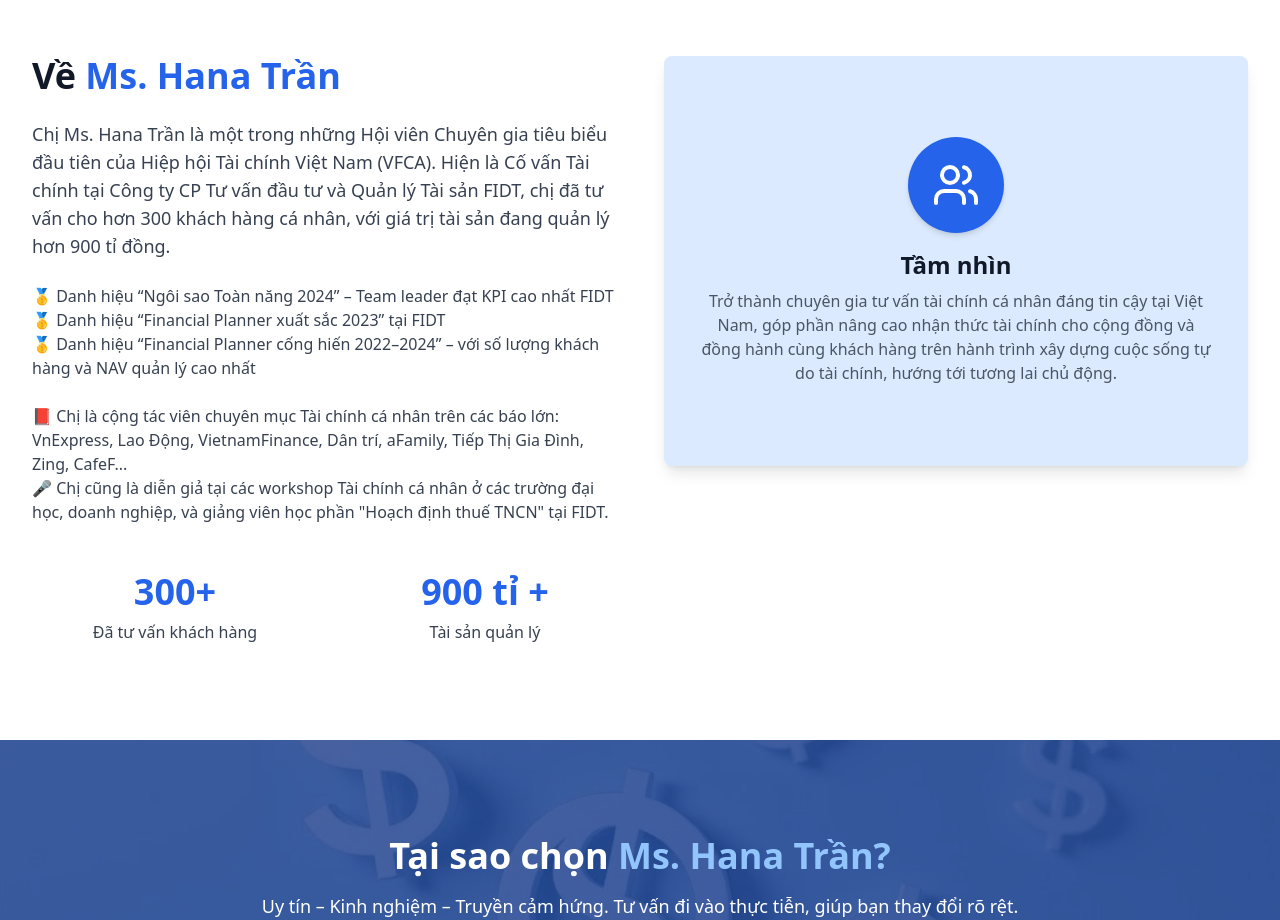
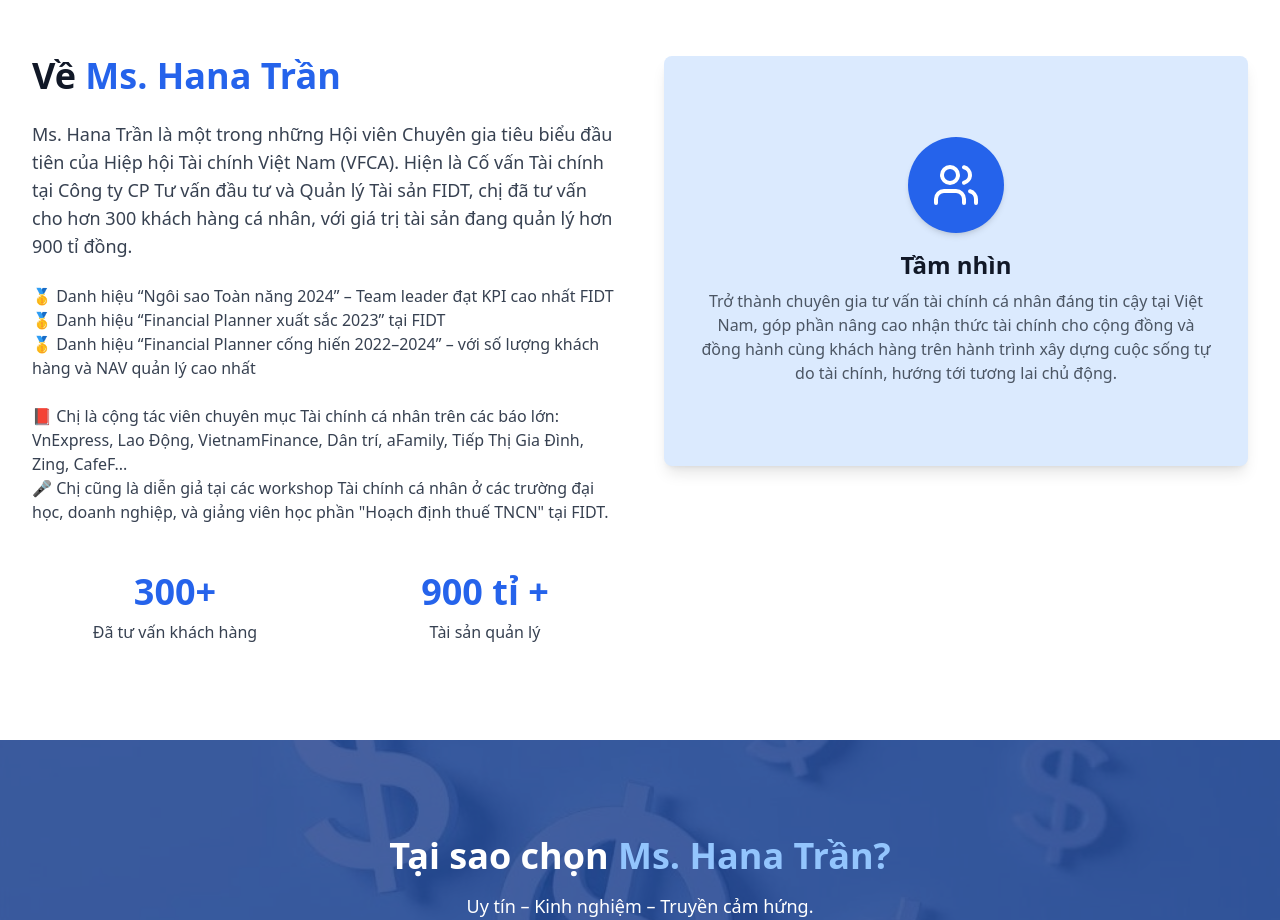
Before and after one commit to huuhoang231103/FIDT-LandingPage, a React (Vite) app: page / in a window 1280 px wide. Shown: the part 840-1760 px from the top of the page. Built offline with nearby package versions, Linux system fonts and the light colour scheme.

Commit message:
update content

```diff
--- a/src/components/sections/About.jsx
+++ b/src/components/sections/About.jsx
@@ -45,7 +45,7 @@ const About = () => {
             </h2>
 
             <p className="text-lg text-gray-700 mb-6">
-              Chị Ms. Hana Trần là một trong những Hội viên Chuyên gia tiêu biểu đầu tiên của Hiệp hội Tài chính Việt Nam (VFCA).
+              Ms. Hana Trần là một trong những Hội viên Chuyên gia tiêu biểu đầu tiên của Hiệp hội Tài chính Việt Nam (VFCA).
               Hiện là Cố vấn Tài chính tại Công ty CP Tư vấn đầu tư và Quản lý Tài sản FIDT, chị đã tư vấn cho hơn 300 khách hàng cá nhân, với giá trị tài sản đang quản lý hơn 900 tỉ đồng.
             </p>
 
--- a/src/components/sections/WhyChooseUs.jsx
+++ b/src/components/sections/WhyChooseUs.jsx
@@ -61,9 +61,11 @@ const WhyChooseHana = () => {
               <span className="block md:inline text-blue-300">Ms. Hana Trần?</span>
             </h2>
 
-            <p className="text-lg max-w-3xl mx-auto">
-              Uy tín – Kinh nghiệm – Truyền cảm hứng. Tư vấn đi vào thực tiễn, giúp bạn thay đổi rõ rệt.
-            </p>
+          <p className="text-lg max-w-3xl mx-auto">
+            Uy tín – Kinh nghiệm – Truyền cảm hứng.<br />
+            Tư vấn đi vào thực tiễn, giúp bạn thay đổi rõ rệt.
+          </p>
+
           </motion.div>
 
           <div className="grid grid-cols-1 sm:grid-cols-2 lg:grid-cols-3 xl:grid-cols-5 gap-4">
```
